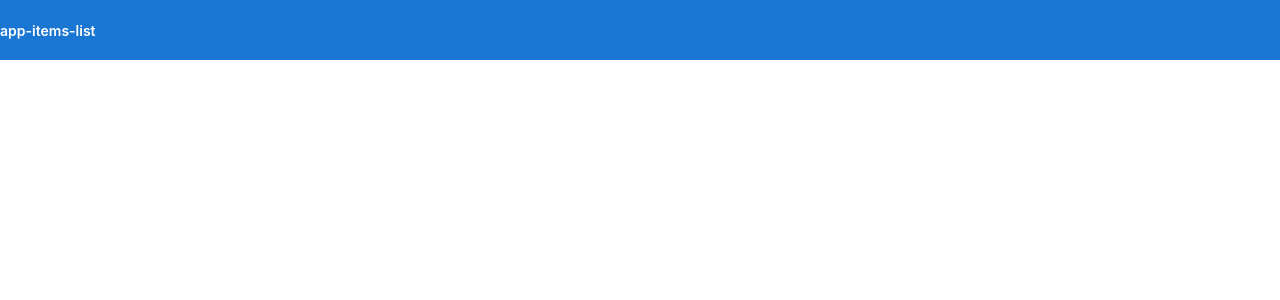
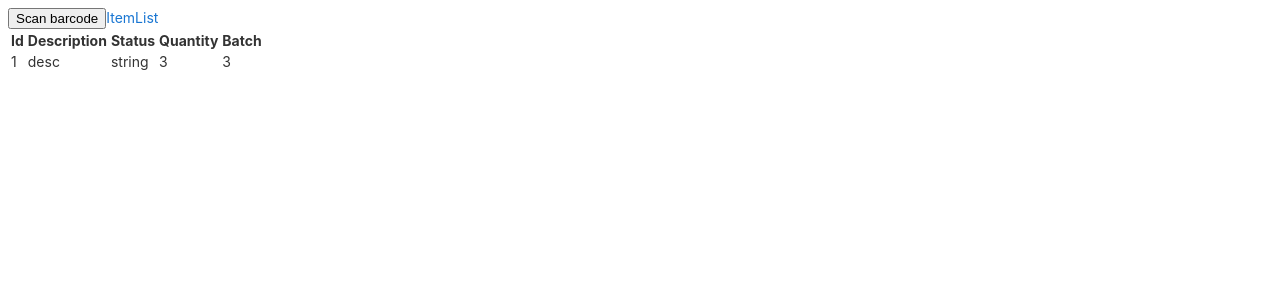
Before and after one commit to kaminskimarcin/hakatonfrontend, an Angular app: page /itemList in a window 1280 px wide. Shown: the top 300 px of the page. Built offline with nearby package versions, Linux system fonts and the light colour scheme.

Commit message:
routing fix + tables

```diff
--- a/package.json
+++ b/package.json
@@ -20,6 +20,8 @@
     "@angular/platform-browser-dynamic": "~8.2.14",
     "@angular/router": "~8.2.14",
     "@ng-bootstrap/ng-bootstrap": "^5.1.4",
+    "bootstrap": "^4.4.1",
+    "ngx-bootstrap": "^5.2.0",
     "rxjs": "~6.4.0",
     "tslib": "^1.10.0",
     "zone.js": "~0.9.1"
--- a/src/app/app.component.html
+++ b/src/app/app.component.html
@@ -1,4 +1,5 @@
-<!-- Toolbar -->
-<div class="toolbar" role="banner">
-  <span>app-items-list</span>
-</div>
+<nav>
+  <button type="button" class="btn btn-primary" (click)="openScanner()">Scan barcode</button>
+  <a routerLink="/itemList">ItemList</a>
+</nav>
+<router-outlet></router-outlet>
--- a/src/app/app.component.ts
+++ b/src/app/app.component.ts
@@ -1,4 +1,5 @@
 import { Component } from '@angular/core';
+import {Router} from "@angular/router";
 
 @Component({
   selector: 'app-root',
@@ -7,4 +8,11 @@ import { Component } from '@angular/core';
 })
 export class AppComponent {
   title = 'barcodefront';
+
+  constructor(private router: Router) {
+  }
+
+  public openScanner() {
+    this.router.navigate(['/scanner']);
+  }
 }
--- a/src/app/items-list/items-list.component.html
+++ b/src/app/items-list/items-list.component.html
@@ -1,7 +1,5 @@
 <div class="row">
-  asdasdasdasdasd
-  asdasdasdasdasd
-  <table class="table">
+  <table class="table table-dark">
     <thead>
     <tr>
       <th>Id</th>
@@ -13,16 +11,16 @@
     </thead>
     <tbody>
     <tr *ngFor="let item of items">
-      <td>item.id</td>
-      <td>item.description</td>
+      <td>{{item.id}}</td>
+      <td>{{item.description}}</td>
       <td>
-        item.status
+        {{item.status}}
       </td>
       <td>
-        item.batch
+        {{item.qty}}
       </td>
       <td>
-        item.status
+        {{item.batch}}
       </td>
     </tr>
 
--- a/src/app/items-list/items-list.component.ts
+++ b/src/app/items-list/items-list.component.ts
@@ -8,15 +8,16 @@ import {Item} from "../model/items.model";
 })
 export class ItemsListComponent implements OnInit {
 
-  constructor(items: Item[]) {
-    this.items = items;
+  constructor(/*items: Array<Item>*/) {
+    // this.items = items;
   }
 
   private item: Item;
-  private items: Item[];
+  private items: Array<Item> = Array<Item>();
 
   ngOnInit() {
-    this.item = new Item(1, "desc", 3, 3, "string")
+    this.item = new Item(1, "desc", 3, 3, "string");
+    this.items.push(this.item);
   }
 
 }
```
Also changed, not shown: src/app/app.module.ts (+7 -1 lines), 1 other file (tests, documents, lock files or other folders).
